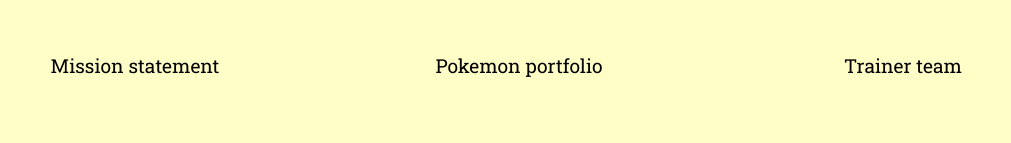
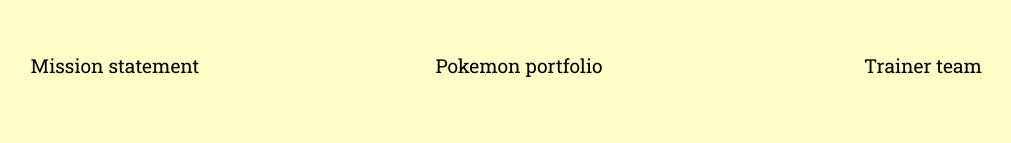
Before and after one commit to OskarToborowicz/pokemon-flex-project, a plain HTML site: page index.html in a window 1280 px wide. Shown: the part 269-412 px from the top of the page, without its empty margins (121-1132 px from the left). Drawn offline with Linux system fonts and the light colour scheme.

Commit message:
wrap nav text
wrap nav text

```diff
--- a/style.css
+++ b/style.css
@@ -25,7 +25,7 @@ body {
   display: flex;
   flex-direction: column;
   align-content: center;
-  justify-content: center;
+  justify-content: space-around;
   width: 100%;
 }
 .nav ul {
@@ -37,7 +37,8 @@ body {
   justify-content: center;
   text-align: center;
   align-content: center;
-  white-space: nowrap;
+  flex-wrap: wrap;
+  gap: 10px 20px;
   margin: 0;
   padding: 0;
   width: 100%;
```
